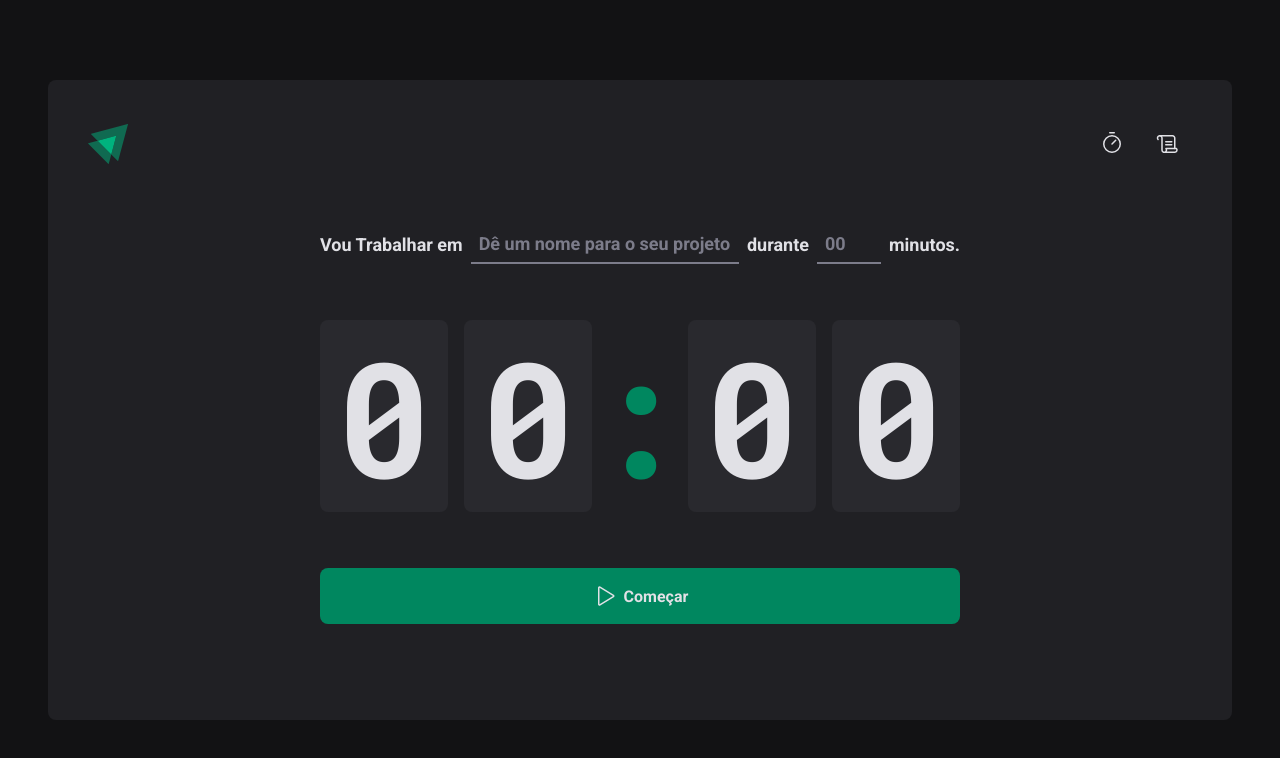
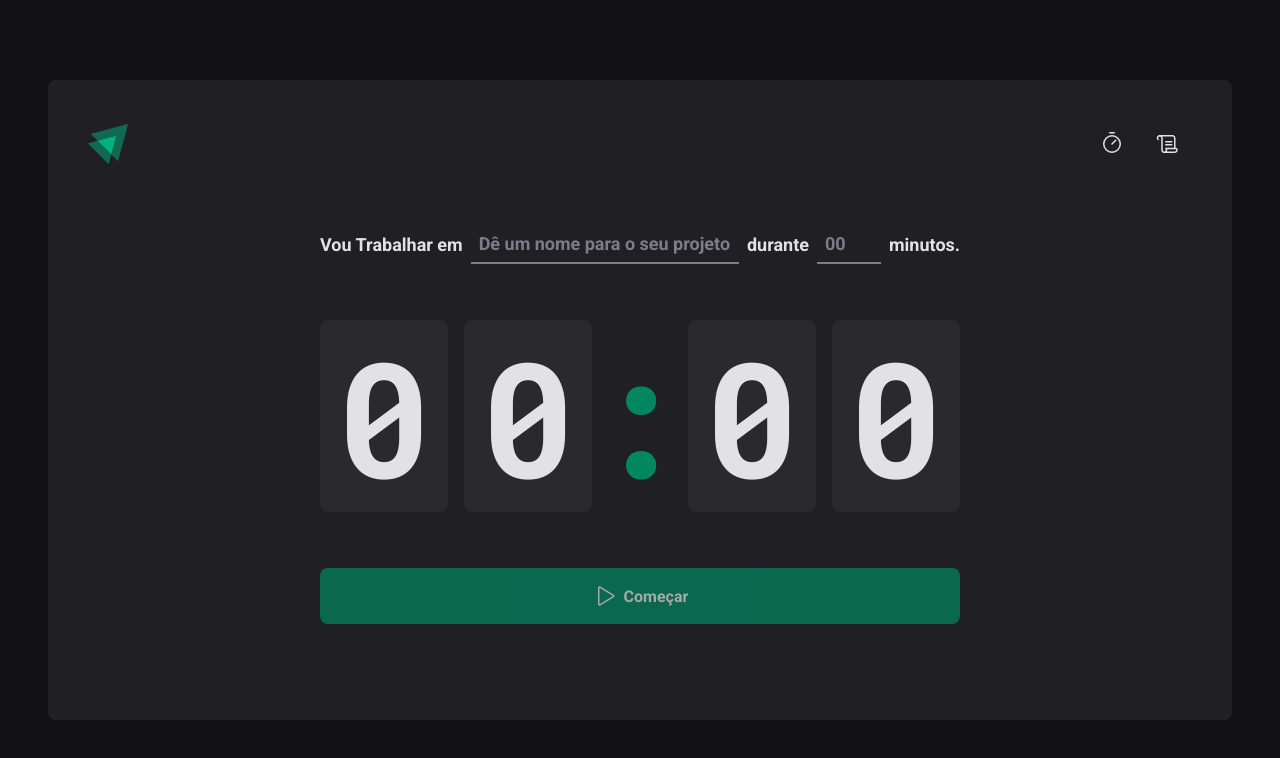
Before and after one commit to DarkhnessXK/ignite-timer, a React (Vite) app: page / in a window 1280 px wide. Shown: the top 758 px of the page. Built offline with nearby package versions, Linux system fonts and the light colour scheme.

Commit message:
fix: ajustes de hook

```diff
--- a/package.json
+++ b/package.json
@@ -13,6 +13,7 @@
     "phosphor-react": "^1.4.1",
     "react": "^18.2.0",
     "react-dom": "^18.2.0",
+    "react-hook-form": "^7.43.9",
     "react-router-dom": "^6.10.0",
     "styled-components": "^5.3.9"
   },
--- a/src/pages/Home/index.tsx
+++ b/src/pages/Home/index.tsx
@@ -1,4 +1,6 @@
 import { Play } from 'phosphor-react'
+import { useForm } from 'react-hook-form'
+
 import {
   CountDownContainer,
   FormContainer,
@@ -8,16 +10,29 @@
   StartCountdownButton,
   TaskInput,
 } from './styles'
+import { useState } from 'react'
+
 export function Home() {
+  const { register, handleSubmit, watch } = useForm()
+
+  function handleCreateNewCycle(data: any) {
+    console.log(data)
+  }
+
+  const task = watch('task')
+
+  const isSubmitDisabled = !task
+
   return (
     <HomeContainer>
-      <form action="">
+      <form onSubmit={handleSubmit(handleCreateNewCycle)} action="">
         <FormContainer>
           <label htmlFor="task">Vou Trabalhar em</label>
           <TaskInput
             id="task"
             list="task-suggestions"
             placeholder="Dê um nome para o seu projeto"
+            {...register('task')}
           />
 
           <datalist id="task-suggestions">
@@ -34,6 +49,7 @@
             step={5}
             min={5}
             max={60}
+            {...register('minutesAmount', { valueAsNumber: true })}
           />
           <span>minutos.</span>
         </FormContainer>
@@ -45,7 +61,7 @@
           <span>0</span>
           <span>0</span>
         </CountDownContainer>
-        <StartCountdownButton type="submit">
+        <StartCountdownButton disabled={isSubmitDisabled} type="submit">
           <Play size={24} />
           Começar
         </StartCountdownButton>
```
Also changed, not shown: 1 other file (tests, documents, lock files or other folders).
